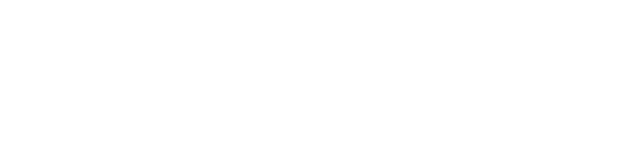
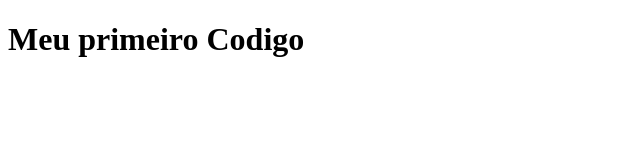
Before and after one commit to JuanPablo010101/Curso_Frontend2024, a plain HTML site: page index.html in a window 1280 px wide. Shown: the whole page, without its empty margins (0-640 px from the left). Drawn offline with Linux system fonts and the light colour scheme.

Commit message:
Adicionamos mais uma tag texto no codigo

```diff
--- a/index.html
+++ b/index.html
@@ -5,6 +5,6 @@
     <title>Aula 1</title>
 </head>
 <body>
-
+    <h1>Meu primeiro Codigo</h1>
 </body>
 </html>
```
